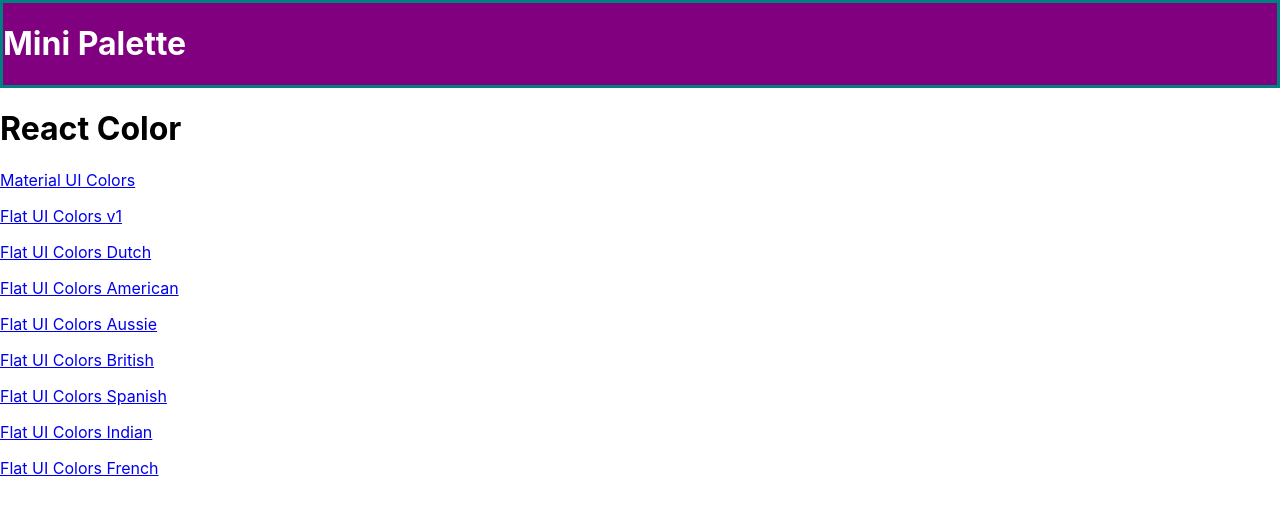
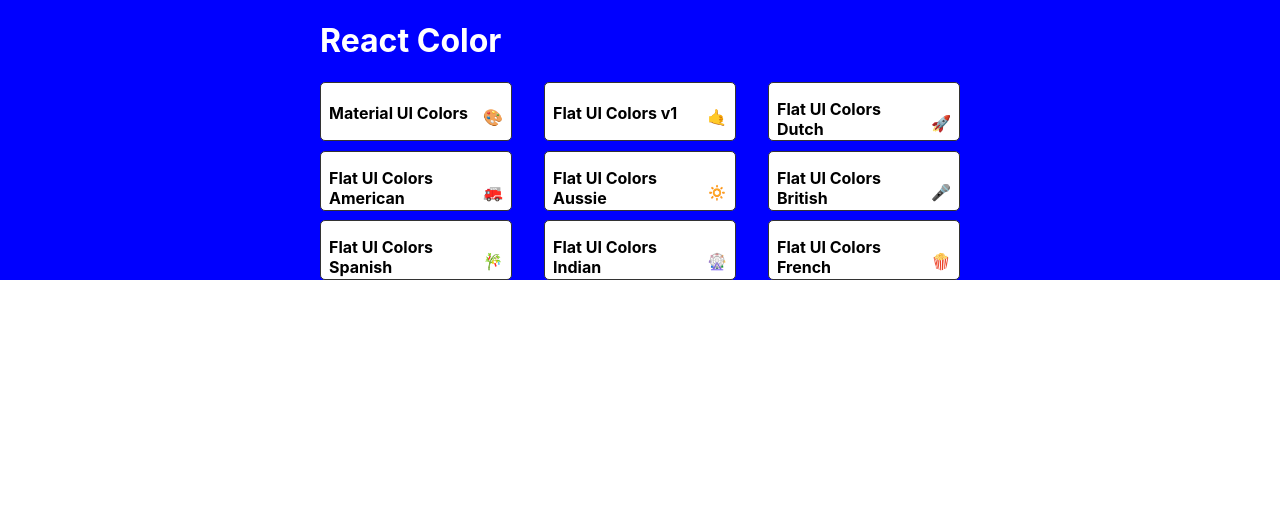
Before and after one commit to ezzeldenWork/color-app, a React (Create React App) app: page / in a window 1280 px wide. Shown: the top 512 px of the page. Built offline with nearby package versions, Linux system fonts and the light colour scheme.

Commit message:
add styles

```diff
--- a/src/MiniPalette.js
+++ b/src/MiniPalette.js
@@ -2,24 +2,42 @@
 import {withStyles} from "@material-ui/styles";
 
 const styles = {
-  main: {
-    backgroundColor: "purple",
-    border: "3px solid teal",
-    "& h1": {
-      color: "#fff"
+  root: {
+    backgroundColor: "white",
+    border : "1px solid #333",
+    borderRadius: "5px",
+    padding: "0.5rem",
+    position: "relative",
+    overflow: "hidden",
+    "&:hover":{
+      cursor : "pointer"
     }
   },
-  secondary : {
-    backgroundColor: "pink"
-  }
+  colors: {
+    backgroundColor: "gray",
+  },
+  title: {
+    display: "flex",
+    justifyContent: "space-between",
+    alignItems: "center",
+    padding: "0.5rem 0 0",
+    margin: "0",
+    color: "#000",
+    fontSize: "1rem",
+    position: "relative"
+  },
+  emoji: {
+    padding: "0.5rem 0 0",
+    fontSize: "1rem",
+  },
 };
 
 function MiniPalette(props) {
-  const {classes} = props;
+  const {classes, paletteName , emoji} = props;
   return (
-    <div className={classes.main}>
-      <h1>Mini Palette </h1>
-
+    <div className={classes.root}>
+      <div className={classes.colors}></div>
+      <h5 className={classes.title}>{paletteName} <span className={classes.emoji}>{emoji}</span></h5>
     </div>
   );
 }
--- a/src/PaltteList.js
+++ b/src/PaltteList.js
@@ -2,23 +2,55 @@
 import {Link} from "react-router-dom";
 import MiniPalette from "./MiniPalette";
 
+import {withStyles} from "@material-ui/styles";
+
+const styles = {
+  root: {
+    backgroundColor: "#00f",
+    height: "100%",
+    display: "flex",
+    justifyContent: "center",
+    alignItems: "flex-start",
+  },
+  container: {
+    width: "50%",
+    display: "flex",
+    // justifyContent: "space-between",
+    alignItems: "flex-start",
+    flexDirection: "column",
+    flexWrap: "wrap",
+  },
+  nav: {
+    width: "100%",
+    display: "flex",
+    justifyContent: "space-between",
+    color: "#fff",
+  },
+  palettes: {
+    boxSizing: "border-box",
+    width: "100%",
+    display: "grid",
+    gridTemplateColumns: "repeat(3, 30%)",
+    gridGap: "5%",
+  },
+};
 export class PaltteList extends Component {
   render() {
-    const {palttes} = this.props;
+    const {palttes, classes} = this.props;
     return (
-      <div>
-        <MiniPalette />
-        <h1>React Color</h1>
-        {palttes.map((paletteMap) => (
-          <p>
-            <Link to={`/palette/${paletteMap.id}`} key={paletteMap.id}>
-              {paletteMap.paletteName}
-            </Link>
-          </p>
-        ))}
+      <div className={classes.root}>
+        <div className={classes.container}>
+          <div className={classes.nav}>
+            <h1>React Color</h1>
+          </div>
+          <div className={classes.palettes}>
+            {palttes.map((paletteMap) => (
+              <MiniPalette {...paletteMap} />
+            ))}
+          </div>
+        </div>
       </div>
     );
   }
 }
-
-export default PaltteList;
+export default withStyles(styles)(PaltteList);
```
